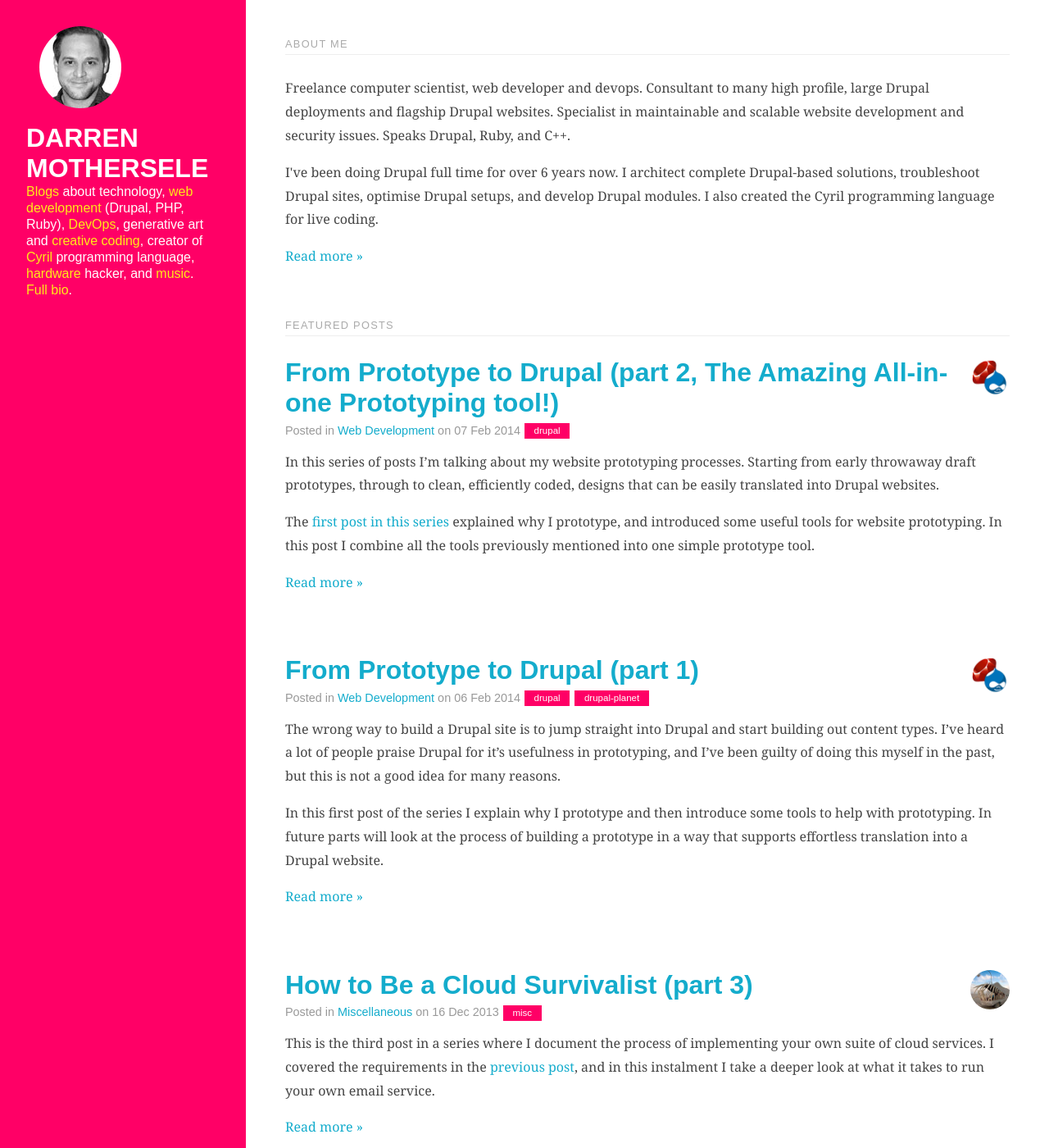
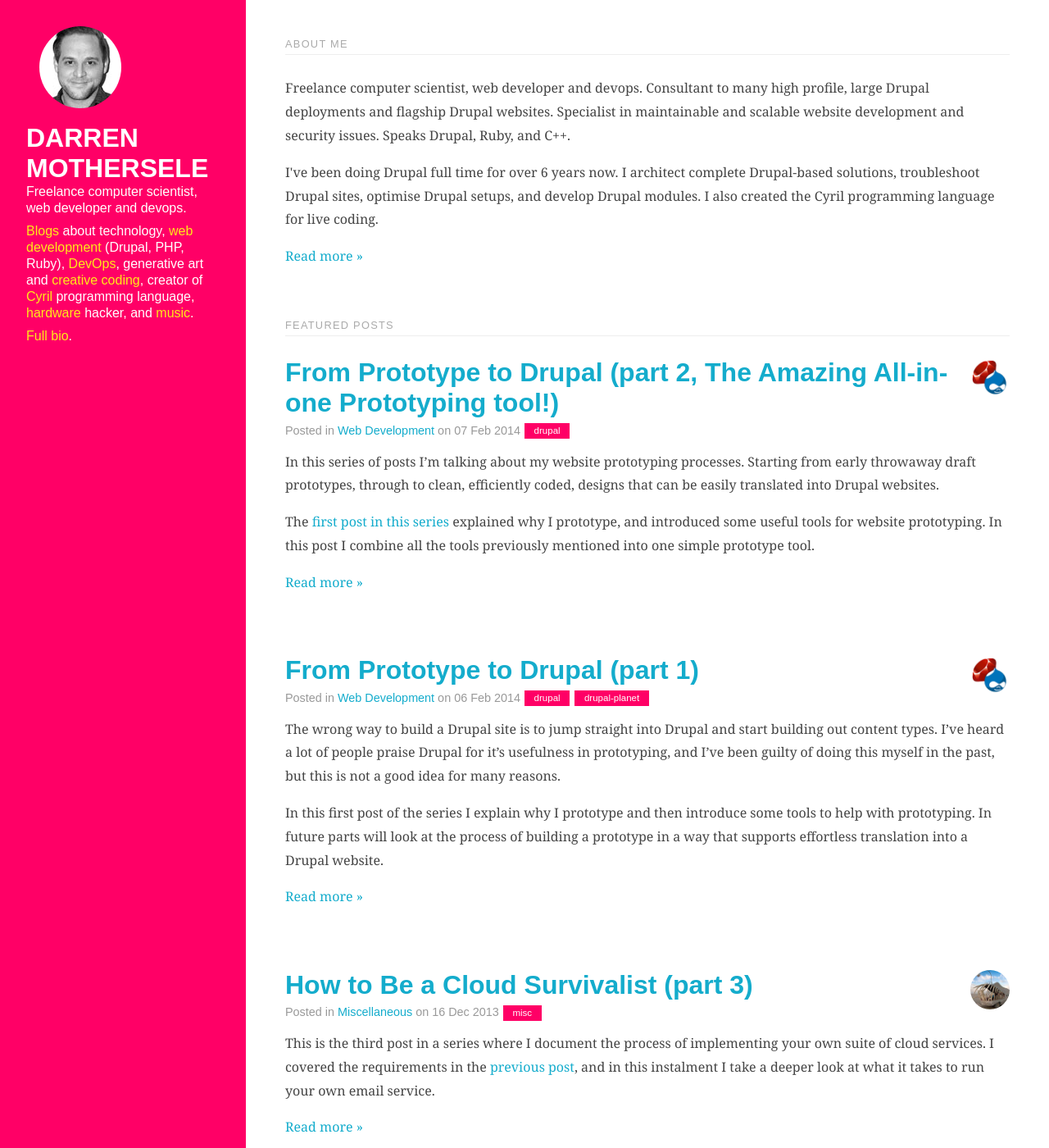
Before and after one commit to darrenmothersele/darrenmothersele.github.io, a Jekyll site: the page built from index.html, in a window 1280 px wide and 1400 px high. Shown: the whole window at 82% size. Built offline with Jekyll 4.4.1, drawn with Linux system fonts in a browser that asks for light colours; Markdown is read by kramdown in place of the engine named in the settings.

Commit message:
sidebar bio

```diff
--- a/_layouts/default.html
+++ b/_layouts/default.html
@@ -24,6 +24,7 @@
 <header class="header">
 <hgroup>
 <h1 class="brand-title">Darren Mothersele</h1>
+<h2 class="brand-tagline">Freelance computer scientist, web developer and devops.</h2>
 <h2 class="brand-tagline">
 <a href="/blog/">Blogs</a> about technology,
 <a href="/web-dev/">web development</a>
--- a/css/blog.css
+++ b/css/blog.css
@@ -49,6 +49,7 @@
     font-size: 1em;
     line-height: 1.25em;
     color: #ffffff;
+    margin-bottom: 0.5em;
 }
 .brand-tagline a {
     color: #FFE919;
```
